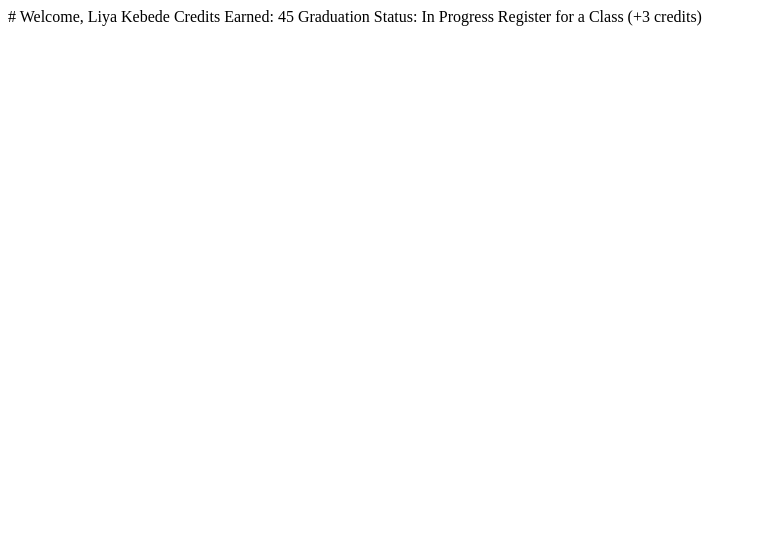
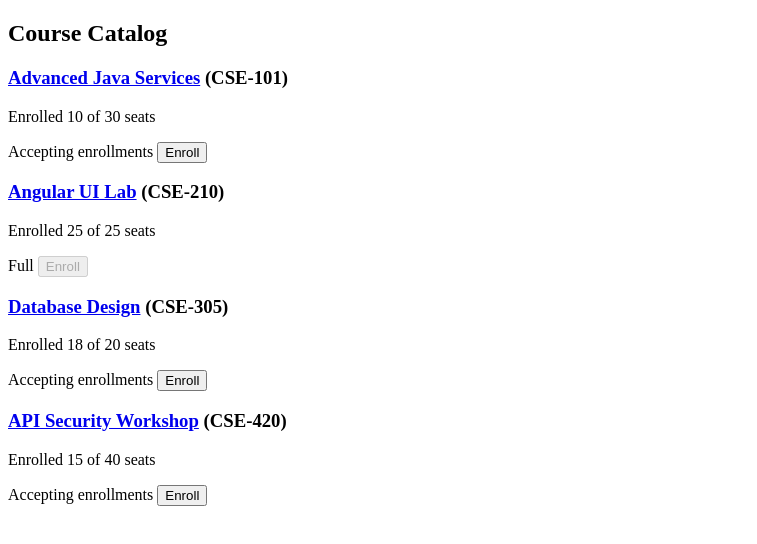
Before and after one commit to Abnu02/tms-clients, an Angular app: page /dashboard in a window 1280 px wide. Shown: the top 544 px of the page, without its empty margins (0-757 px from the left). Built offline with nearby package versions, Linux system fonts and the light colour scheme.

Commit message:
feat: enhance course management features with new components and routing

```diff
--- a/angular.json
+++ b/angular.json
@@ -2,7 +2,8 @@
   "$schema": "./node_modules/@angular/cli/lib/config/schema.json",
   "version": 1,
   "cli": {
-    "packageManager": "npm"
+    "packageManager": "npm",
+    "analytics": false
   },
   "newProjectRoot": "projects",
   "projects": {
--- a/src/app/app.routes.ts
+++ b/src/app/app.routes.ts
@@ -8,5 +8,12 @@
         (m) => m.StudentDashboardComponent,
       ),
   },
+  {
+    path: 'courses/:id',
+    loadComponent: () =>
+      import('./features/course-detail/course-detail.component').then(
+        (m) => m.CourseDetailComponent,
+      ),
+  },
   { path: '', redirectTo: 'dashboard', pathMatch: 'full' },
 ];
--- /dev/null
+++ b/src/app/features/course-detail/course-detail.component.html
@@ -0,0 +1,3 @@
+<h1>Course Detail</h1>
+<p>Course ID: {{ id() }}</p>
+<a routerLink="/dashboard">Back to Dashboard</a>
--- /dev/null
+++ b/src/app/features/course-detail/course-detail.component.ts
@@ -0,0 +1,18 @@
+import { Component, input, effect } from '@angular/core';
+import { RouterLink } from '@angular/router';
+
+@Component({
+  selector: 'app-course-detail',
+  standalone: true,
+  templateUrl: './course-detail.component.html',
+  imports: [RouterLink],
+})
+export class CourseDetailComponent {
+  id = input.required<string>();
+
+  constructor() {
+    effect(() => {
+      console.log(`Loading course detail for ID: ${this.id()}`);
+    });
+  }
+}
--- a/src/app/features/student-dashboard/student-dashboard.component.html
+++ b/src/app/features/student-dashboard/student-dashboard.component.html
@@ -1,7 +1,19 @@
-# Welcome, {{ studentName() }}
-
-Credits Earned: {{ earnedCredits() }}
-
-Graduation Status: {{ graduationStatus() }}
-
-Register for a Class (+3 credits)
+<h2>Course Catalog</h2>
+@if (availableCourses().length === 0) {
+  <div class="empty-state">
+    <p>No courses are available this term. Check back during registration.</p>
+  </div>
+} @else {
+  <div class="grid">
+    @for (course of availableCourses(); track course.id) {
+      <tms-course-card [course]="course" (enrollClicked)="handleEnroll($event)" />
+    } @empty {
+      <p>No results match your search.</p>
+    }
+  </div>
+}
+@if (selectedCourse(); as picked) {
+  <p class="selection-hint" role="status">
+    Last enrollment request: <strong>{{ picked.title }}</strong> ({{ picked.code }})
+  </p>
+}
--- a/src/app/features/student-dashboard/student-dashboard.component.ts
+++ b/src/app/features/student-dashboard/student-dashboard.component.ts
@@ -1,10 +1,12 @@
 import { Component, signal, computed } from '@angular/core';
-
+import { CourseCardComponent } from '../../ui/course-card/course-card';
+import { Course } from '../../models/course.model';
 @Component({
   selector: 'app-student-dashboard',
   standalone: true,
   templateUrl: './student-dashboard.component.html',
   styleUrl: './student-dashboard.component.scss',
+  imports: [CourseCardComponent],
 })
 export class StudentDashboardComponent {
   studentName = signal('Liya Kebede');
@@ -17,4 +19,47 @@
   registerForClass() {
     this.earnedCredits.update((c) => c + 3);
   }
+  selectedCourse = signal<Course | null>(null);
+
+  availableCourses = signal<Course[]>([
+    {
+      id: 1,
+      title: 'Advanced Java Services',
+      code: 'CSE-101',
+      maxCapacity: 30,
+      enrollmentCount: 10,
+    },
+    {
+      id: 2,
+      title: 'Angular UI Lab',
+      code: 'CSE-210',
+      maxCapacity: 25,
+      enrollmentCount: 25,
+    },
+    {
+      id: 3,
+      title: 'Database Design',
+      code: 'CSE-305',
+      maxCapacity: 20,
+      enrollmentCount: 18,
+    },
+    {
+      id: 4,
+      title: 'API Security Workshop',
+      code: 'CSE-420',
+      maxCapacity: 40,
+      enrollmentCount: 15,
+    },
+  ]);
+
+  handleEnroll(course: Course) {
+    if (course.enrollmentCount < course.maxCapacity) {
+      this.availableCourses.update((courses) =>
+        courses.map((c) => (c.id === course.id ? { ...c, enrollmentCount: c.enrollmentCount + 1 } : c)),
+      );
+    }
+
+    this.selectedCourse.set(course);
+    console.log('Enrollment requested for:', course.title);
+  }
 }
--- /dev/null
+++ b/src/app/ui/course-card/course-card.html
@@ -0,0 +1,21 @@
+<div class="card">
+  <h3>
+    <a [routerLink]="['/courses', course().id]">{{ course().title }}</a>
+    ({{ course().code }})
+  </h3>
+  <p>Enrolled {{ course().enrollmentCount }} of {{ course().maxCapacity }} seats</p>
+  <span class="badge" [class.closed]="course().enrollmentCount >= course().maxCapacity">
+    {{
+      course().enrollmentCount >= course().maxCapacity
+        ? 'Full'
+        : 'Accepting
+enrollments'
+    }}
+  </span>
+  <button
+    (click)="enrollClicked.emit(course())"
+    [disabled]="course().enrollmentCount >= course().maxCapacity"
+  >
+    Enroll
+  </button>
+</div>
--- /dev/null
+++ b/src/app/ui/course-card/course-card.ts
@@ -0,0 +1,14 @@
+import { Component, input, output } from '@angular/core';
+import { RouterLink } from '@angular/router';
+import { Course } from '../../models/course.model';
+@Component({
+  selector: 'tms-course-card',
+  standalone: true,
+  templateUrl: './course-card.html',
+  styleUrl: './course-card.scss',
+  imports: [RouterLink],
+})
+export class CourseCardComponent {
+  course = input.required<Course>();
+  enrollClicked = output<Course>();
+}
```
Also changed, not shown: src/app/ui/course-card/course-card.scss (added), 1 other file (tests, documents, lock files or other folders).
